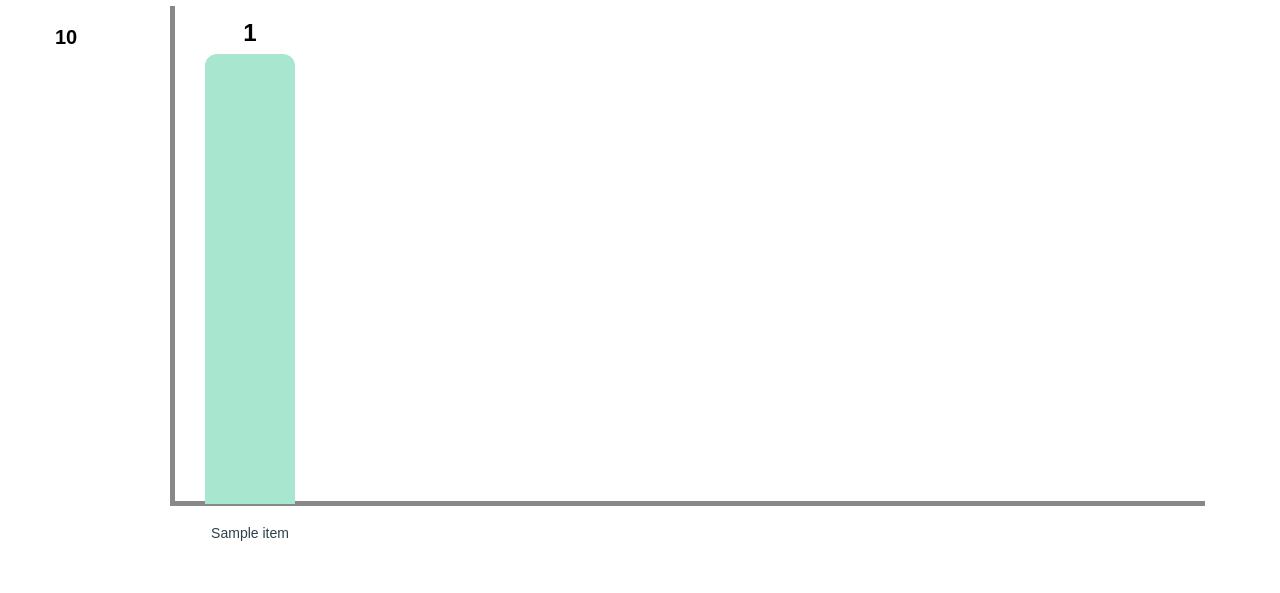
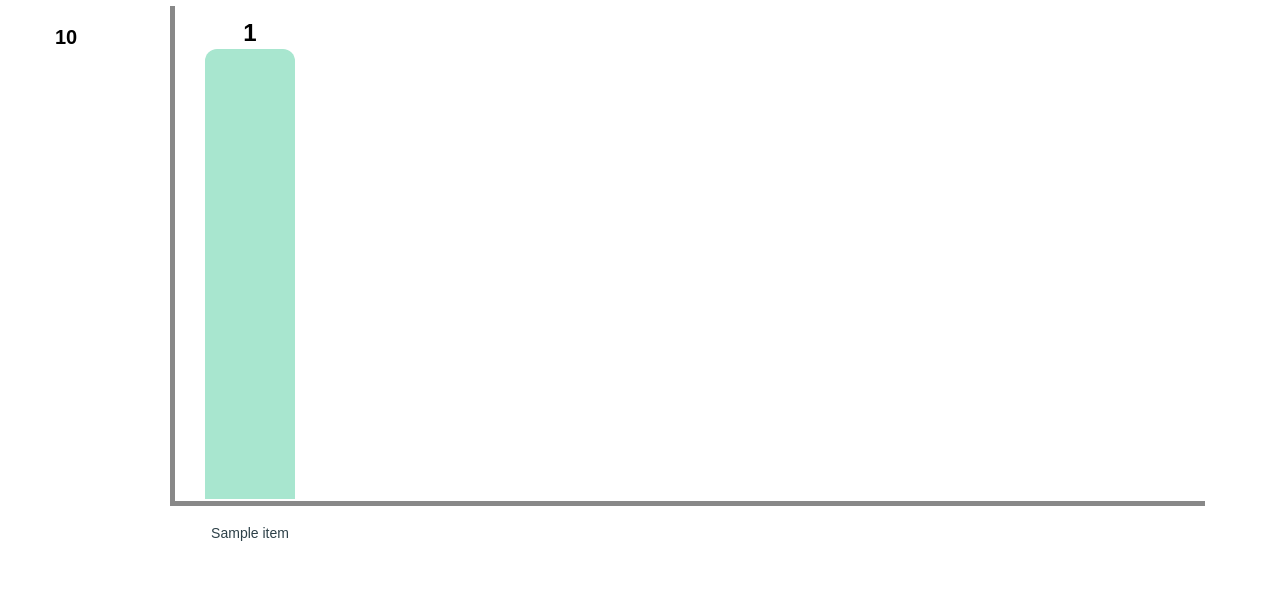
Before and after one commit to pirogramming/CHOEZY, a Django app: template products/templates/products/opportunity_cost.html in a window 1280 px wide. Shown: the part 234-827 px from the top of the page. Run offline with Django 5.2, Linux system fonts and the light colour scheme; the template is opened without the code that fills it: most values are stand-ins (such as "Sample title", 1, 10 or a date in 2020); parts of the project's set-up code (start-up, migrations or seed data) failed here and were passed over.

Commit message:
fix: 기회비용 막대 간격 조정

```diff
--- a/static/css/opportunity_cost.css
+++ b/static/css/opportunity_cost.css
@@ -479,6 +479,8 @@ Fixed Bar
 
     height:450px;
 
+    transform:translateY(-5px);
+
     flex-shrink:0;
 
     display:flex;
```
